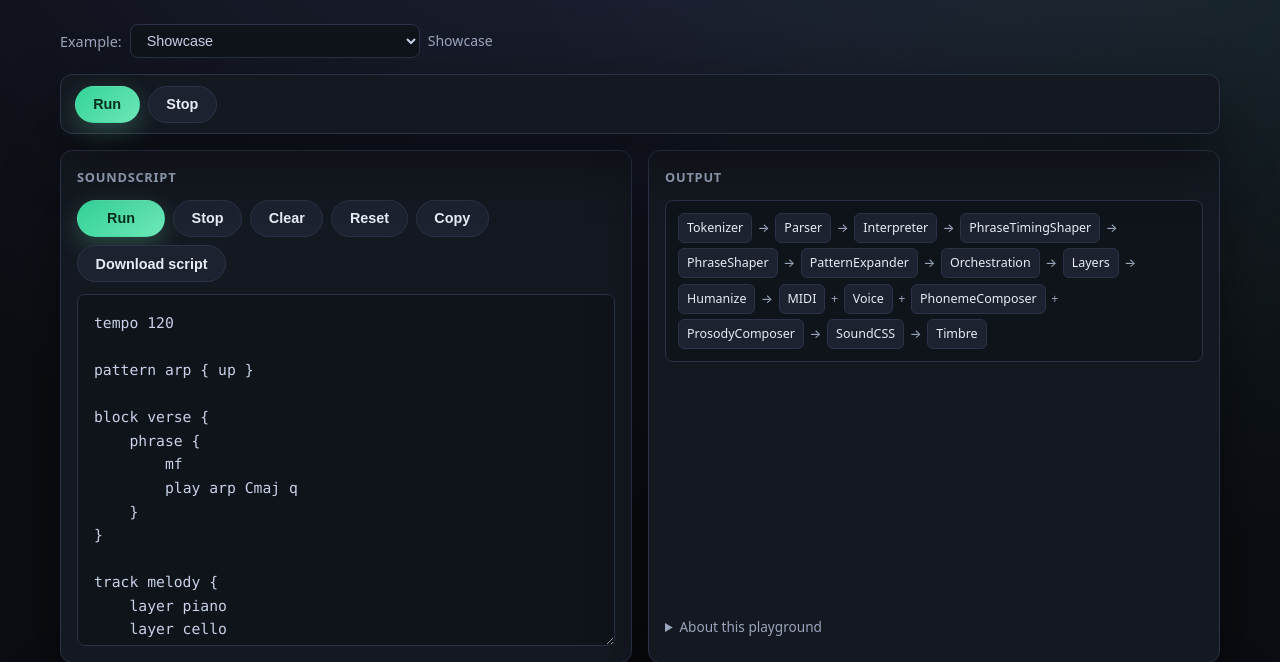
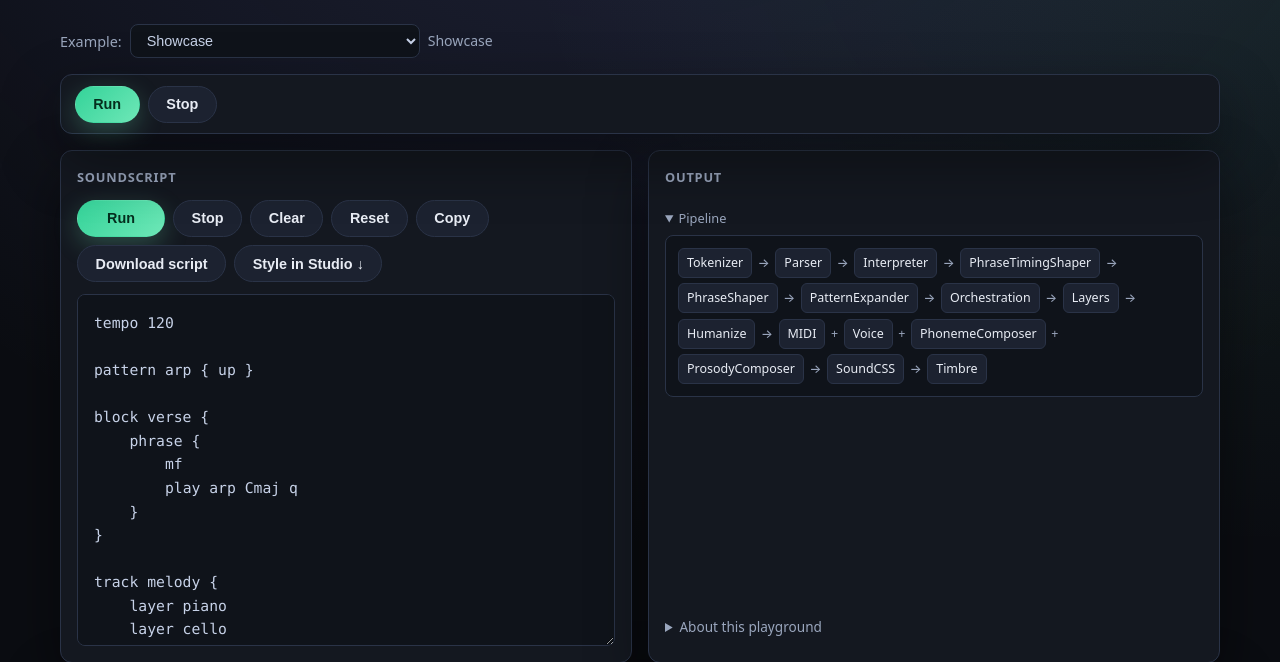
Before and after one commit to dharangutti/sound-script, an ASP.NET Core app: page / in a window 1280 px wide. Shown: the part 159-821 px from the top of the page. Run offline with ASP.NET Core 8, Linux system fonts and the light colour scheme; some libraries are stand-ins or nearby versions.

Commit message:
Bridge upper examples into SoundCSS Studio; collapsible pipeline
Co-authored-by: dharangutti_anup <dharangutti_anup@live.in>

```diff
--- a/src/SoundScript.Playground/Pages/Playground.razor
+++ b/src/SoundScript.Playground/Pages/Playground.razor
@@ -94,6 +94,8 @@
                 <button type="button" class="btn btn-secondary" @onclick="ResetEditor">Reset</button>
                 <button type="button" class="btn btn-secondary" @onclick="CopyScriptAsync">Copy</button>
                 <button type="button" class="btn btn-secondary" disabled="@IsRunning" @onclick="DownloadCurrentScriptAsync">Download script</button>
+                <button type="button" class="btn btn-secondary" title="Load this example into the SoundCSS studio below"
+                        @onclick="StyleInStudioAsync">Style in Studio ↓</button>
             </div>
             <textarea id="script-input"
                       @key="SelectedExampleKey"
@@ -140,6 +142,8 @@
                 </details>
             }
 
+            <details class="pipeline-collapse" open>
+                <summary>Pipeline</summary>
             <div class="pipeline">
                 <span>Tokenizer</span>
                 <span class="arrow">→</span>
@@ -188,6 +192,7 @@
                     <span>WAV</span>
                 </div>
             }
+            </details>
 
             <details class="output-hint">
                 <summary>About this playground</summary>
--- a/src/SoundScript.Playground/wwwroot/css/app.css
+++ b/src/SoundScript.Playground/wwwroot/css/app.css
@@ -886,3 +886,12 @@ a:hover { text-decoration: underline; }
     .studio-pane { flex: 1 1 auto !important; }
     .pge-input { font-size: 16px; } /* prevent iOS zoom */
 }
+
+/* Collapsible pipeline (V10 — partial-visible / collapsible output) */
+.pipeline-collapse { margin: 0.5rem 0; }
+.pipeline-collapse > summary {
+    cursor: pointer;
+    color: var(--muted);
+    font-size: 0.8rem;
+    margin-bottom: 0.4rem;
+}
--- a/src/SoundScript.Playground/wwwroot/js/playground-editor.js
+++ b/src/SoundScript.Playground/wwwroot/js/playground-editor.js
@@ -262,5 +262,11 @@
         }, { passive: true });
     };
 
+    // Smoothly scroll an element into view (used by "Style in Studio").
+    api.scrollTo = function (id) {
+        const el = document.getElementById(id);
+        if (el) el.scrollIntoView({ behavior: "smooth", block: "start" });
+    };
+
     window.playgroundEditor = api;
 })();
```
Also changed, not shown: src/SoundScript.Playground/Pages/Playground.razor.cs (+19 -0 lines).
